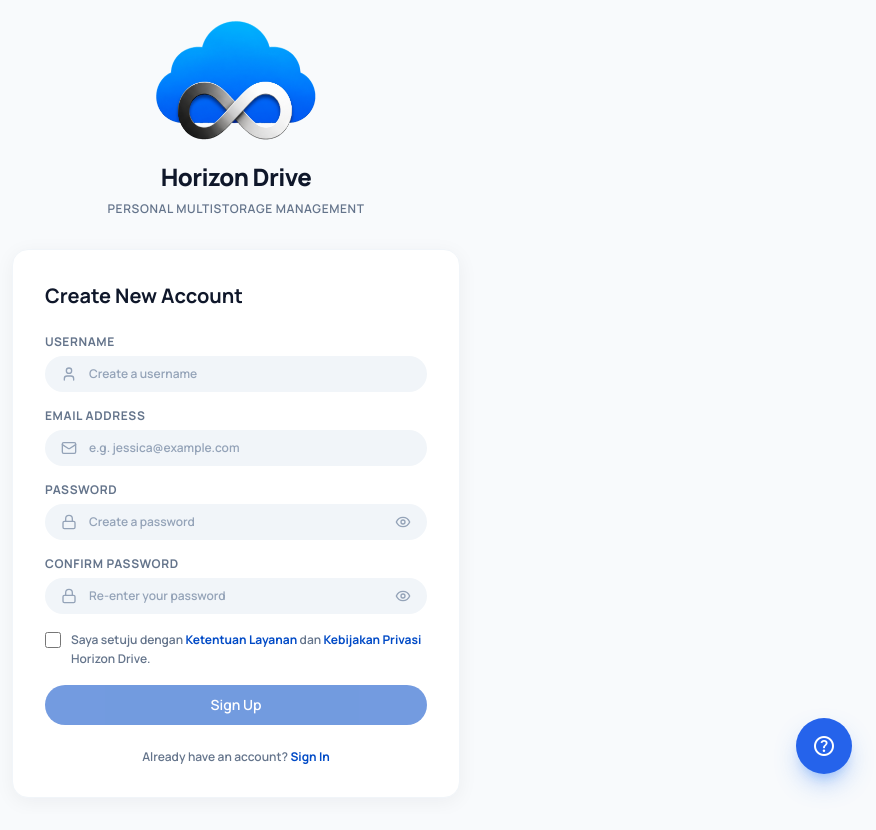
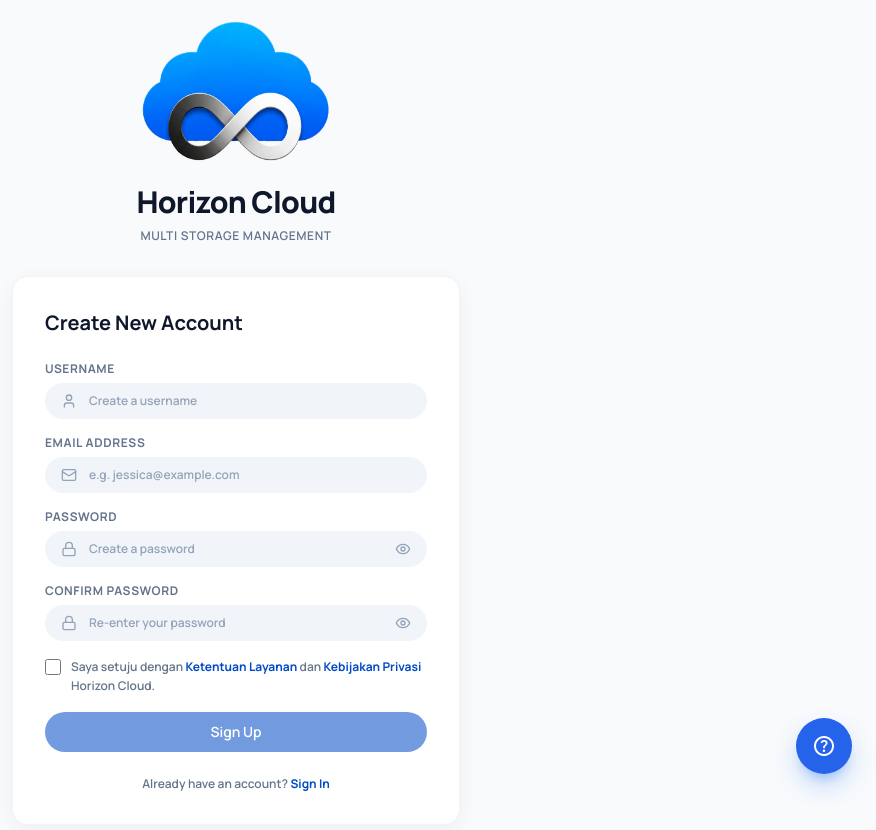
Before and after one commit to jisnu1/frontend-rpl, a React (Vite) app: page /register in a window 1280 px wide. Shown: the top 830 px of the page, without its empty margins (404-1280 px from the left). Built offline with nearby package versions, Linux system fonts and the light colour scheme; no server answers.

Commit message:
design: enlarge Horizon logo in sidebar, header, and auth pages to look balanced and update name to Horizon Cloud

```diff
--- a/src/components/Header.tsx
+++ b/src/components/Header.tsx
@@ -96,9 +96,9 @@ export default function Header({
         >
           <Menu className="w-5 h-5" />
         </button>
-        <Link to="/" className="text-lg font-extrabold text-primary flex items-center gap-1.5">
-          <img src={logoUrl} className="w-6 h-6 object-contain" alt="Horizon Drive Logo" />
-          <span>Horizon Drive</span>
+        <Link to="/" className="text-lg font-extrabold text-primary flex items-center gap-2">
+          <img src={logoUrl} className="w-8 h-8 object-contain" alt="Horizon Cloud Logo" />
+          <span>Horizon Cloud</span>
         </Link>
       </div>
 
--- a/src/components/Sidebar.tsx
+++ b/src/components/Sidebar.tsx
@@ -92,12 +92,16 @@ export default function Sidebar({ isMobileOpen, onCloseMobile, onUploadClick, up
   const sidebarContent = (isMobile = false) => (
     <>
       {/* Brand */}
-      <div className="px-8 mb-8 flex items-center justify-between">
-        <div className="flex items-center gap-3">
-          <img src={logoUrl} className="w-10 h-10 object-contain" alt="Horizon Drive Logo" />
+      <div className="px-6 mb-8 flex items-center justify-between">
+        <div className="flex items-center gap-3.5 group cursor-pointer">
+          <img
+            src={logoUrl}
+            className="w-14 h-14 object-contain transition-transform duration-500 group-hover:scale-105"
+            alt="Horizon Cloud Logo"
+          />
           <div className="flex flex-col">
-            <span className="text-lg font-bold tracking-tight text-white">Horizon Drive</span>
-            <span className="text-[9px] text-white/60 font-semibold uppercase tracking-wider">Personal Multistorage Management</span>
+            <span className="text-xl font-extrabold tracking-tight text-white transition-colors group-hover:text-blue-200">Horizon Cloud</span>
+            <span className="text-[9px] text-white/60 font-semibold uppercase tracking-wider">Multi Storage Management</span>
           </div>
         </div>
         {isMobile && (
--- a/src/pages/Auth/Login.tsx
+++ b/src/pages/Auth/Login.tsx
@@ -50,9 +50,9 @@ export default function Login() {
       <div className="w-full max-w-md">
         {/* Brand Header */}
         <div className="flex flex-col items-center mb-8 gap-2">
-          <img src={logoUrl} className="w-48 h-auto object-contain" alt="Horizon Drive Logo" />
-          <h1 className="text-2xl font-extrabold tracking-tight text-slate-900">Horizon Drive</h1>
-          <p className="text-xs text-slate-500 font-semibold uppercase tracking-wider">Personal Multistorage Management</p>
+          <img src={logoUrl} className="w-56 h-auto object-contain" alt="Horizon Cloud Logo" />
+          <h1 className="text-3xl font-extrabold tracking-tight text-slate-900">Horizon Cloud</h1>
+          <p className="text-xs text-slate-500 font-semibold uppercase tracking-wider">Multi Storage Management</p>
         </div>
 
         {/* Card Form */}
--- a/src/pages/Auth/Register.tsx
+++ b/src/pages/Auth/Register.tsx
@@ -57,9 +57,9 @@ export default function Register() {
       <div className="w-full max-w-md">
         {/* Brand Header */}
         <div className="flex flex-col items-center mb-8 gap-2">
-          <img src={logoUrl} className="w-48 h-auto object-contain" alt="Horizon Drive Logo" />
-          <h1 className="text-2xl font-extrabold tracking-tight text-slate-900">Horizon Drive</h1>
-          <p className="text-xs text-slate-500 font-semibold uppercase tracking-wider">Personal Multistorage Management</p>
+          <img src={logoUrl} className="w-56 h-auto object-contain" alt="Horizon Cloud Logo" />
+          <h1 className="text-3xl font-extrabold tracking-tight text-slate-900">Horizon Cloud</h1>
+          <p className="text-xs text-slate-500 font-semibold uppercase tracking-wider">Multi Storage Management</p>
         </div>
 
         {/* Card Form */}
@@ -149,7 +149,7 @@ export default function Register() {
                 >
                   Kebijakan Privasi
                 </a>{' '}
-                Horizon Drive.
+                Horizon Cloud.
               </label>
             </div>
 
```
